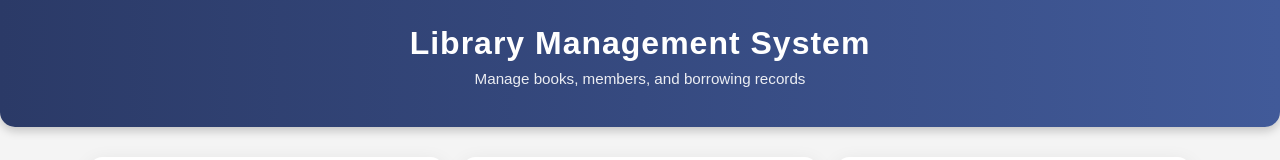
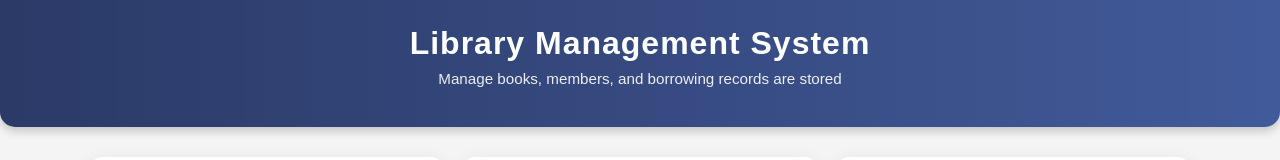
Before and after one commit to Demagalawrence/library-management, a plain HTML site: page index.html in a window 1280 px wide. Shown: the top 160 px of the page. Drawn offline with Linux system fonts and the light colour scheme.

Commit message:
updated the index page

```diff
--- a/index.html
+++ b/index.html
@@ -12,7 +12,7 @@
   <!-- Header Section -->
   <div class="header">
     <h1>Library Management System</h1>
-    <p class="subtitle">Manage books, members, and borrowing records</p>
+    <p class="subtitle">Manage books, members, and borrowing records are stored</p>
   </div>
 
   <div class="container">
```
Also changed, not shown: 18 other files.
